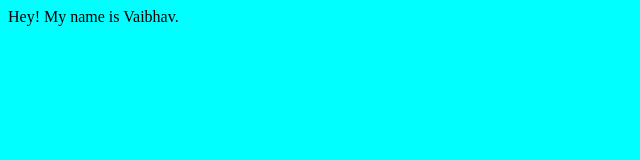
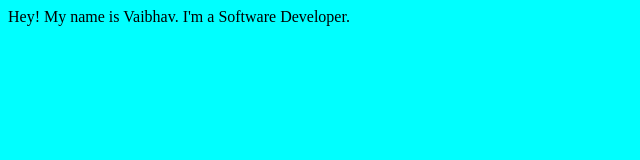
Before and after one commit to 089vaibhav/first-repo, a plain HTML site: page index.html in a window 1280 px wide. Shown: the whole page, without its empty margins (0-640 px from the left). Drawn offline with Linux system fonts and the light colour scheme.

Commit message:
__anymessage__

```diff
--- a/index.html
+++ b/index.html
@@ -8,6 +8,8 @@
 </head>
 <body>
     Hey! My name is Vaibhav.
+    I'm a Software Developer.
+
 
     <script src="script.js"></script>
 </body>
```
Also changed, not shown: tempcmd.txt (added).
